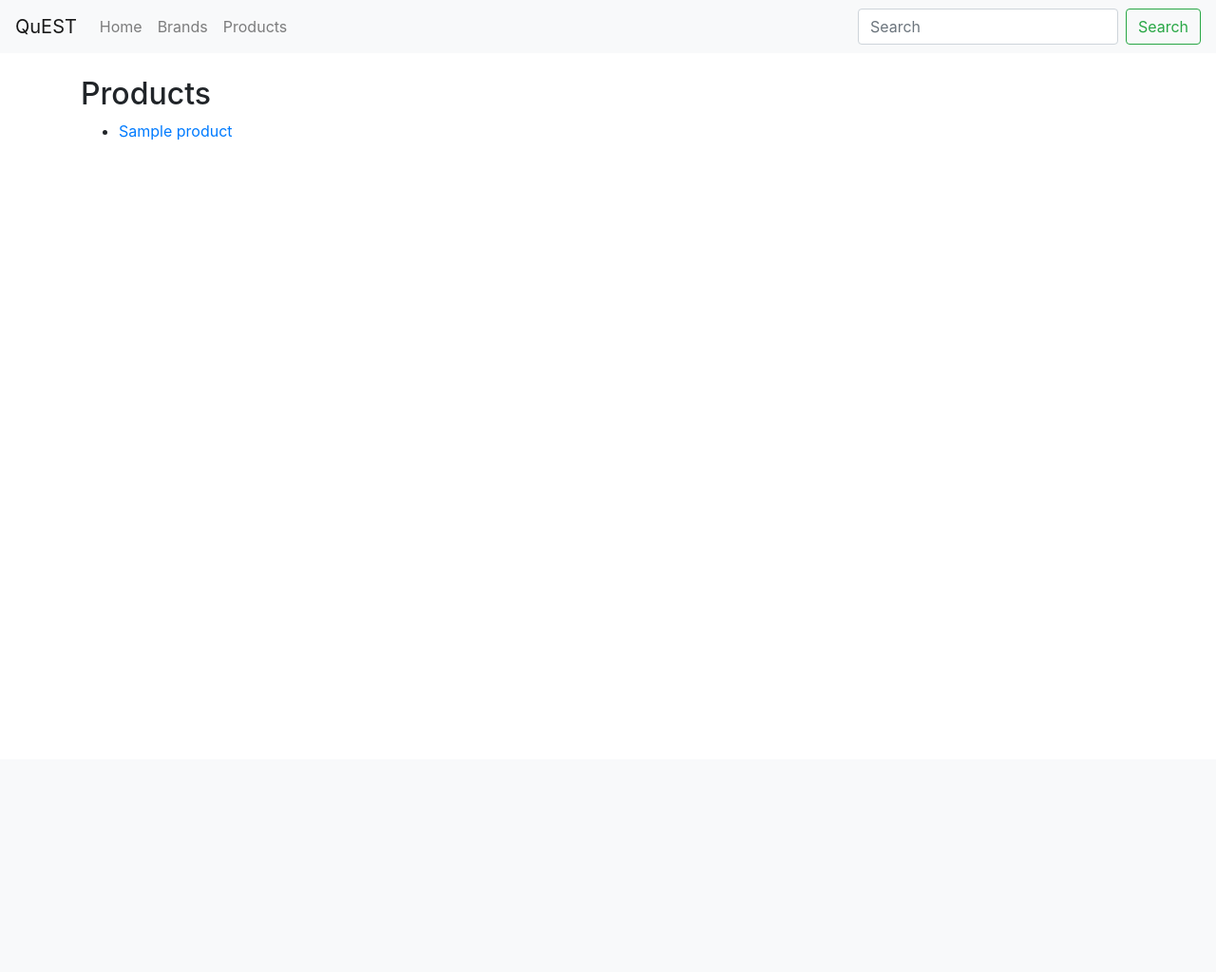
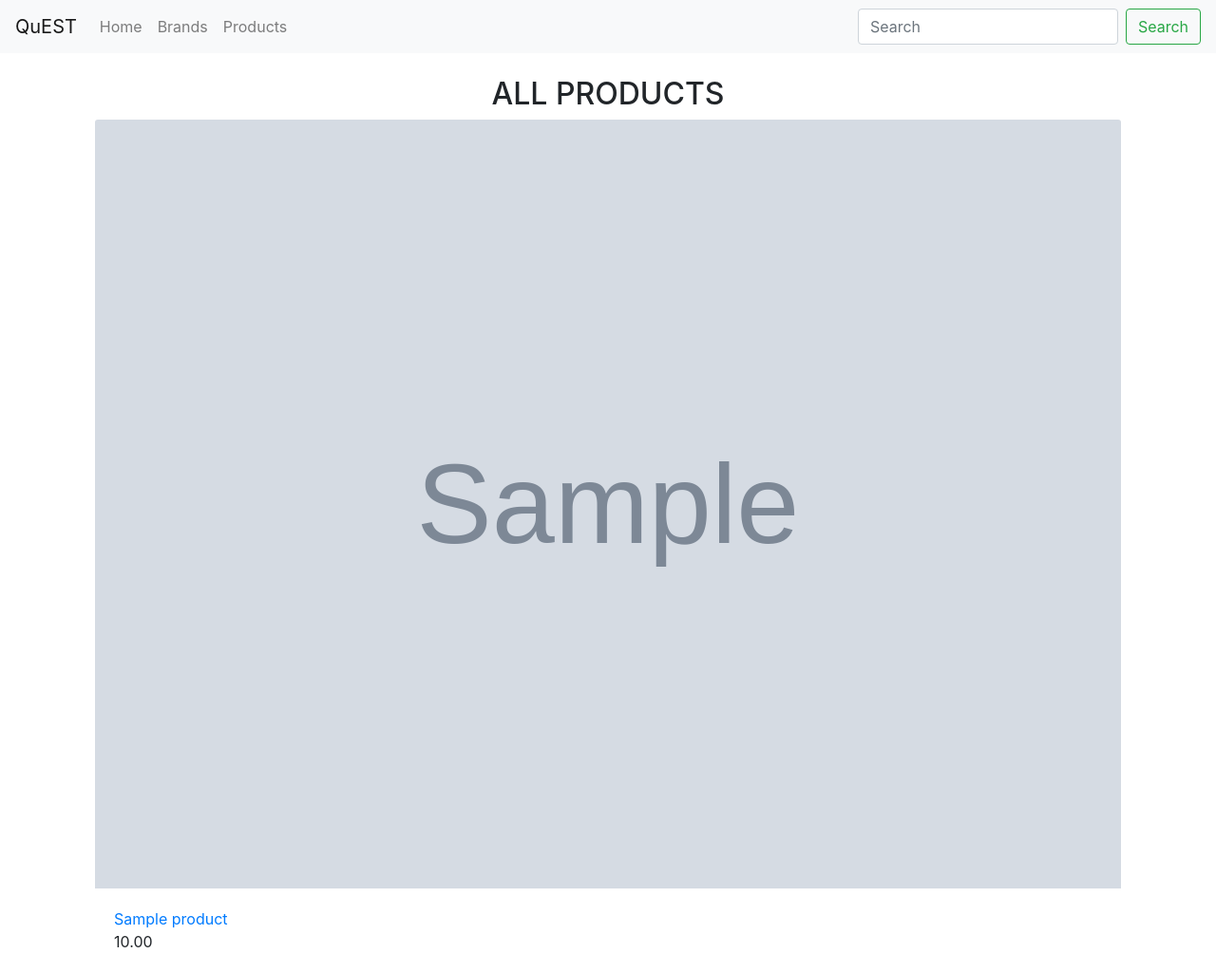
Before and after one commit to kangea/IST303-G4-GroupProject, a Django app: page /products in a window 1280 px wide. Shown: the whole page at 95% size. Before the commit the page ends 147 px from the top, so only its background shows below. Run offline with Django 3.2, Linux system fonts and the light colour scheme; tables that the repository leaves empty hold one stand-in row (values such as "Sample post"); grey boxes marked "Sample" are stand-in pictures; some libraries are stand-ins or nearby versions.

Commit message:
worked on products page

```diff
--- a/products_monitor/templates/products_monitor/products.html
+++ b/products_monitor/templates/products_monitor/products.html
@@ -2,17 +2,25 @@
 
 {% block content %}
 <br>
-<div>
-  <h2>Products</h2>
+  <h2 class="text-center">ALL PRODUCTS</h2>
   {% if product_list %}
-    <ul>
+    <div class="row-eq-height">
       {% for product in product_list %}
-        <li><a href="{% url 'products_monitor:product_detail' product.id }">{{ product.name }}</a></li>
+        <div class="col-sm m-auto">
+          <a href="{% url 'products_monitor:product_detail' product.id }">
+            <img src="{{ product.picture_url }}" class="card-img-top">
+          </a>
+          <div class="card-body">
+            <a href="{% url 'products_monitor:product_detail' product.id }" class="card-title">
+              {{ product.name }}
+            </a>
+            <p class="card-text">{{ product.price }}</p>
+          </div>
+        </div>
       {% endfor %}
-    </ul>
+    </div>
   {% else %}
       <p>No products are available.</p>
   {% endif %}
-</div>
 
 {% endblock %}
```
